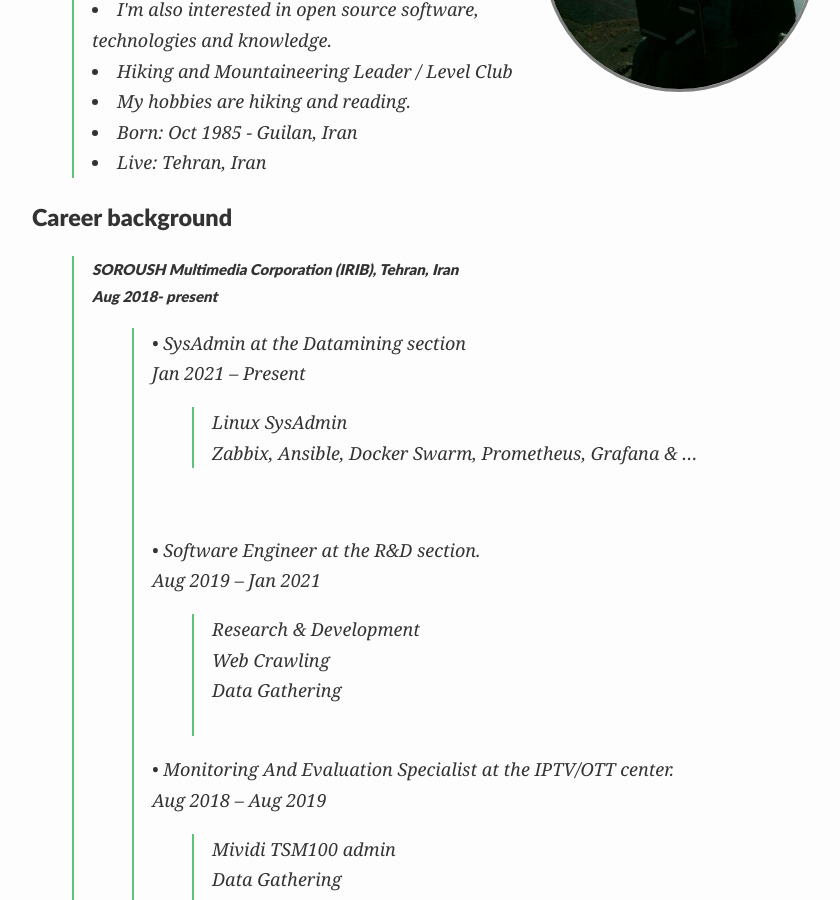
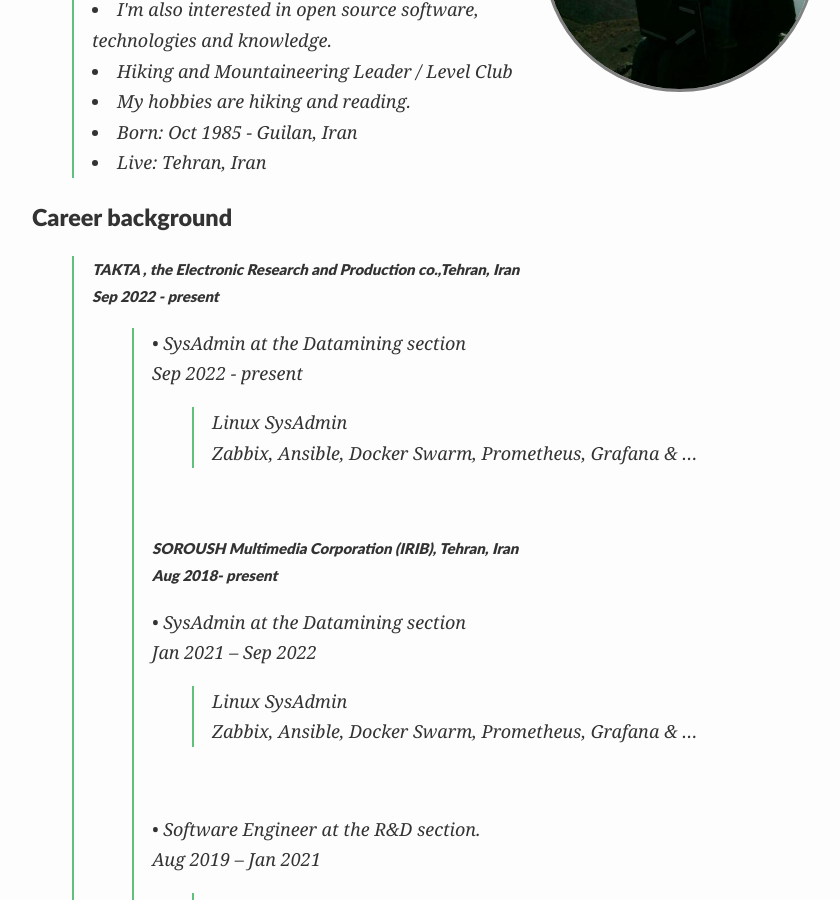
Before and after one commit to KavehRS/website, a Jekyll site: the page built from index.md, in a window 1280 px wide and 900 px high, scrolled down 319 px. Shown: the whole window, without its empty margins (208-1048 px from the left). Built offline with Jekyll 4.4.1, drawn with Linux system fonts in a browser that asks for light colours; nearby versions of some CDN libraries; our own code applies the rules of GitHub Pages for plain Markdown files.

Commit message:
Update index.md

```diff
--- a/index.md
+++ b/index.md
@@ -27,9 +27,17 @@ published: true
 ### Career background
 >
 >
+
 >
+>
+##### TAKTA , the Electronic Research and Production co.,Tehran, Iran<br> Sep 2022 - present<br>
+>> •	SysAdmin at the Datamining section<br>  Sep 2022 - present<br>
+>>> Linux SysAdmin<br>
+>>> Zabbix, Ansible, Docker Swarm, Prometheus, Grafana & ... <br>
+>>
+>> ‌ <br>
 ##### SOROUSH Multimedia Corporation (IRIB), Tehran, Iran<br> Aug 2018- present
->> •	SysAdmin at the Datamining section<br> Jan 2021 – Present<br>
+>> •	SysAdmin at the Datamining section<br> Jan 2021 – Sep 2022<br>
 >>> Linux SysAdmin<br>
 >>> Zabbix, Ansible, Docker Swarm, Prometheus, Grafana & ... <br>
 >>
```
